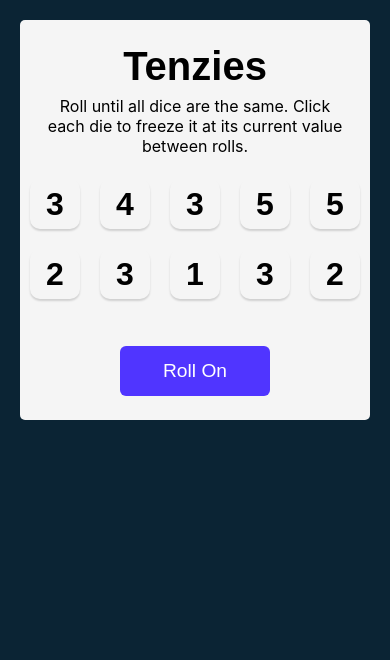
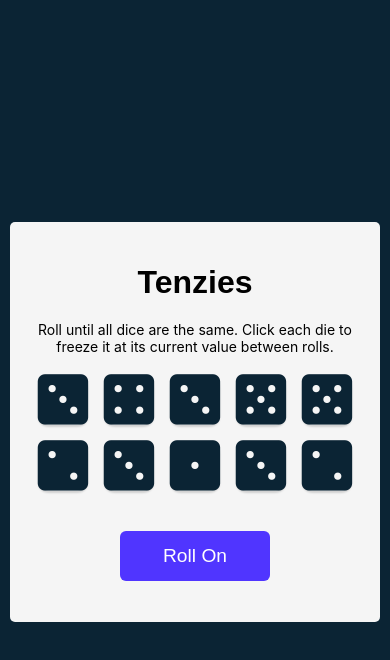
Before and after one commit to ringtho/Tenzies, a React (Create React App) app: page / in a window 390 px wide. Shown: the top 660 px of the page. Built offline with nearby package versions, Linux system fonts and the light colour scheme.

Commit message:
Updated the UI to make it more responsive

```diff
--- a/src/App.js
+++ b/src/App.js
@@ -16,7 +16,6 @@ function App() {
     const allSame = dice.every(die => die.value === firstValue )
     if (allHeld && allSame){
       setTenzies(true)
-      console.log("You won!")
     }
   },[dice])
 
--- a/src/components/Die.js
+++ b/src/components/Die.js
@@ -3,11 +3,17 @@ import React from "react"
 
 function Die(props) {
     const styles = {
-        backgroundColor: props.isHeld ? "#59E391": ""
+        backgroundColor: props.isHeld ? "#59E391": "transparent",
+        opacity: props.isHeld ? 0.5: 1
     }
     return (
         <div className="die-face" style={styles} onClick={props.holdDice}>
-            <h2 className="die-num">{props.value}</h2>
+            { props.value === 1 && <i className="fa-solid fa-dice-one"></i> }
+            { props.value === 2 && <i className="fa-solid fa-dice-two"></i> }
+            { props.value === 3 && <i className="fa-solid fa-dice-three"></i> }
+            { props.value === 4 && <i className="fa-solid fa-dice-four"></i> }
+            { props.value === 5 && <i className="fa-solid fa-dice-five"></i> }
+            { props.value === 6 && <i className="fa-solid fa-dice-six"></i> }
         </div>
     )
 }
--- a/src/index.css
+++ b/src/index.css
@@ -5,38 +5,47 @@
 body {
   margin: 0;
   background-color: #0B2434;
-  padding: 20px;
+  padding: 10px;
   font-family: 'Karla', sans-serif;
+  height: 100vh;
+}
+
+div#root {
+  display: flex;
+  align-items: center;
+  justify-content: center;
+  height: 100%;
 }
 
 main {
   background-color: #F5F5F5;
   height: 400px;
-  max-width: 800px;
+  max-width: 500px;
   border-radius: 5px;
-  padding: 20px;
+  padding: 10px;
   display: flex;
   flex-direction: column;
-  justify-content: space-around;
+  justify-content: center;
   align-items: center;
 }
 
 .title {
-  font-size: 40px;
+  font-size: 32px;
   margin: 0;
 }
 
 .instructions {
   font-family: 'Inter', sans-serif;
+  font-size: 14px;
   font-weight: 400;
-  margin-top: 0;
+  margin-block: 20px;
   text-align: center;
 }
 
 .dice-container {
   display: grid;
   grid-template: auto auto / repeat(5, 1fr);
-  gap: 20px;
+  gap: 1em;
   margin-bottom: 40px;
 }
 
@@ -51,10 +60,6 @@ main {
   cursor: pointer;
 }
 
-.die-num {
-  font-size: 2rem;
-}
-
 .roll-dice {
   height: 50px;
   width: 150px;
@@ -67,6 +72,10 @@ main {
   cursor: pointer;
 }
 
+.roll-dice:hover {
+  background-color: #1D00DB;
+}
+
 .roll-dice:focus {
   outline: none;
 }
@@ -74,3 +83,31 @@ main {
 .roll-dice:active {
   box-shadow: inset 5px 5px 10px -3px rgba(0, 0, 0, 0.7);
 }
+
+i {
+  font-size: 3.6em;
+  color: #0B2434;
+}
+
+@media (min-width: 450px) {
+  body {
+    padding: 25px;
+  }
+
+  main {
+    padding: 25px;
+  }
+
+  i {
+    font-size: 4em;
+  }
+
+  .title {
+    font-size: 40px;
+  }
+
+  .instructions {
+    font-size: 16px;
+  }
+
+}
```
